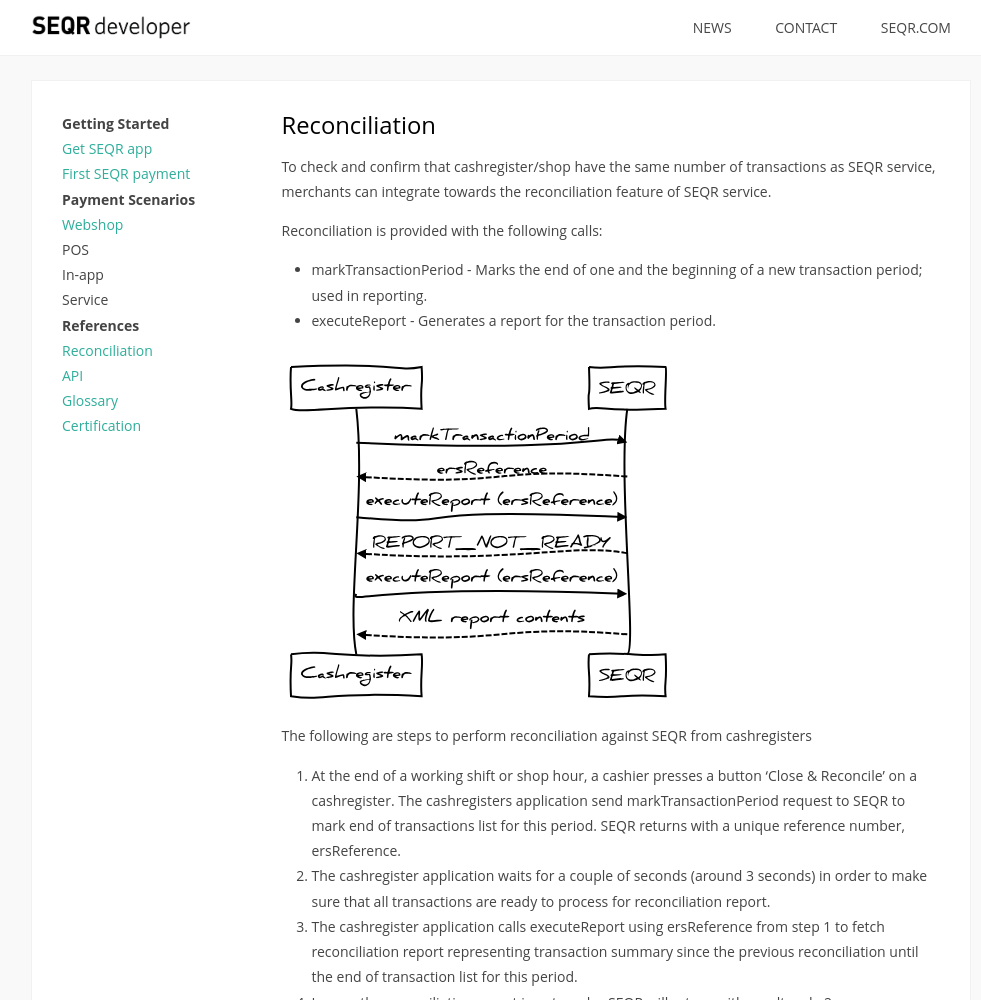
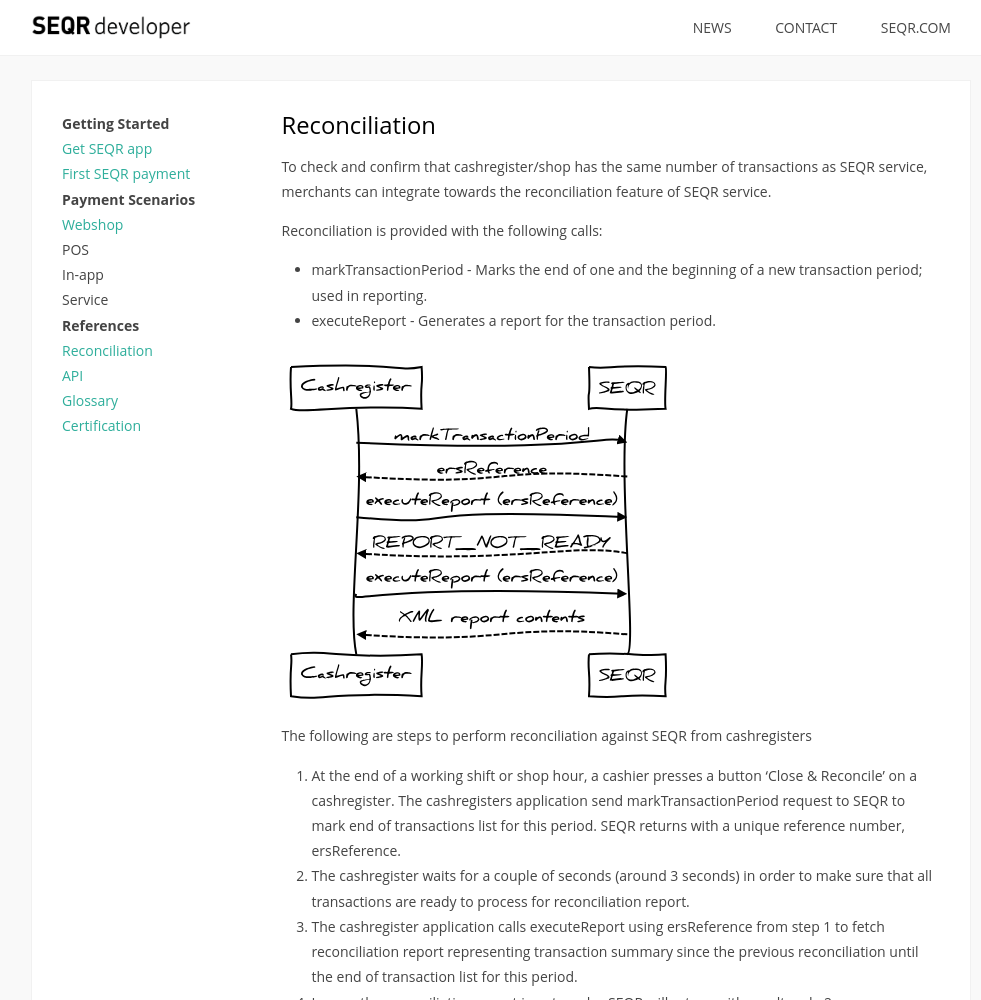
Before and after one commit to SeamlessDistribution/SeamlessDistribution.github.io, a Jekyll site: the page built from merchant/reference/reconciliation.md, in a window 1280 px wide and 1400 px high. Shown: the top 1000 px of the window, without its empty margins (139-1120 px from the left). Built offline with Jekyll 4.4.1, drawn with Linux system fonts in a browser that asks for light colours.

Commit message:
Update reconciliation.md

```diff
--- a/merchant/reference/reconciliation.md
+++ b/merchant/reference/reconciliation.md
@@ -6,7 +6,7 @@
 
 ## Reconciliation
 
-To check and confirm that cashregister/shop have the same number of transactions
+To check and confirm that cashregister/shop has the same number of transactions
 as SEQR service, merchants can integrate towards the reconciliation feature of
 SEQR service.
 
@@ -35,7 +35,7 @@
 1. At the end of a working shift or shop hour, a cashier presses a button 'Close & Reconcile' on a cashregister.
 The cashregisters application send markTransactionPeriod request to SEQR to mark end of transactions list
 for this period. SEQR returns with a unique reference number, ersReference.
-2. The cashregister application waits for a couple of seconds (around 3 seconds) in order to make sure that all
+2. The cashregister waits for a couple of seconds (around 3 seconds) in order to make sure that all
 transactions are ready to process for reconciliation report.
 3. The cashregister application calls executeReport using ersReference from step 1 to fetch reconciliation report
 representing transaction summary since the previous reconciliation until the end of transaction list for this
```
